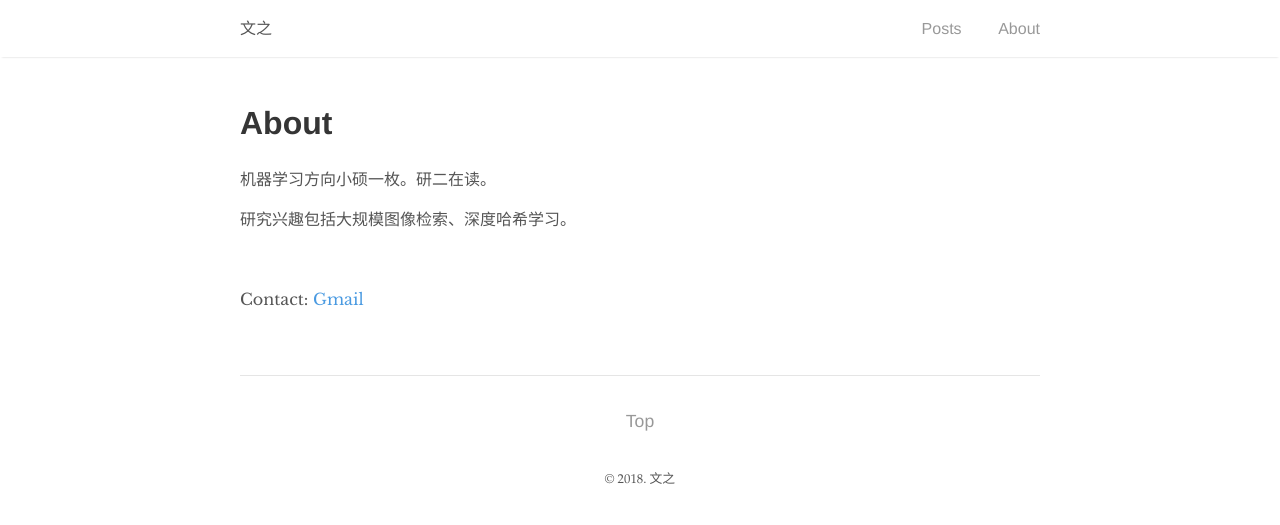
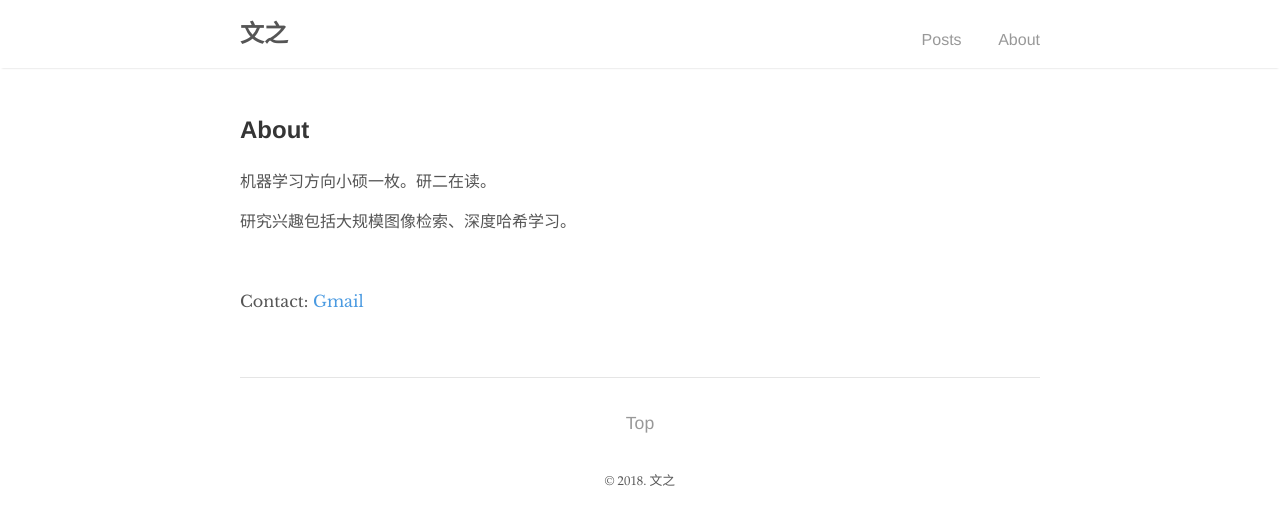
Before and after one commit to wen-zhi/wen-zhi.github.io, a Jekyll site: the page built from about.md, in a window 1280 px wide. Shown: the top 525 px of the page. Built offline with Jekyll 4.4.1, drawn with Linux system fonts in a browser that asks for light colours.

Commit message:
modify title font format

```diff
--- a/_sass/tale/_layout.scss
+++ b/_sass/tale/_layout.scss
@@ -29,6 +29,9 @@ footer,
     display: inline-block;
     margin: 0;
     padding-right: .2rem;
+    font-size: 1.5rem;
+    font-family: $serif-primary;
+    font-weight: bold;
 
     &:hover,
     &:focus {
--- a/_sass/tale/_post.scss
+++ b/_sass/tale/_post.scss
@@ -16,7 +16,7 @@
   &-title {
     color: $default-shade;
     font-family: $sans-serif;
-    font-size: 2rem;
+    font-size: 1.5rem;
     text-align: left;
     margin: auto;
   }
```
